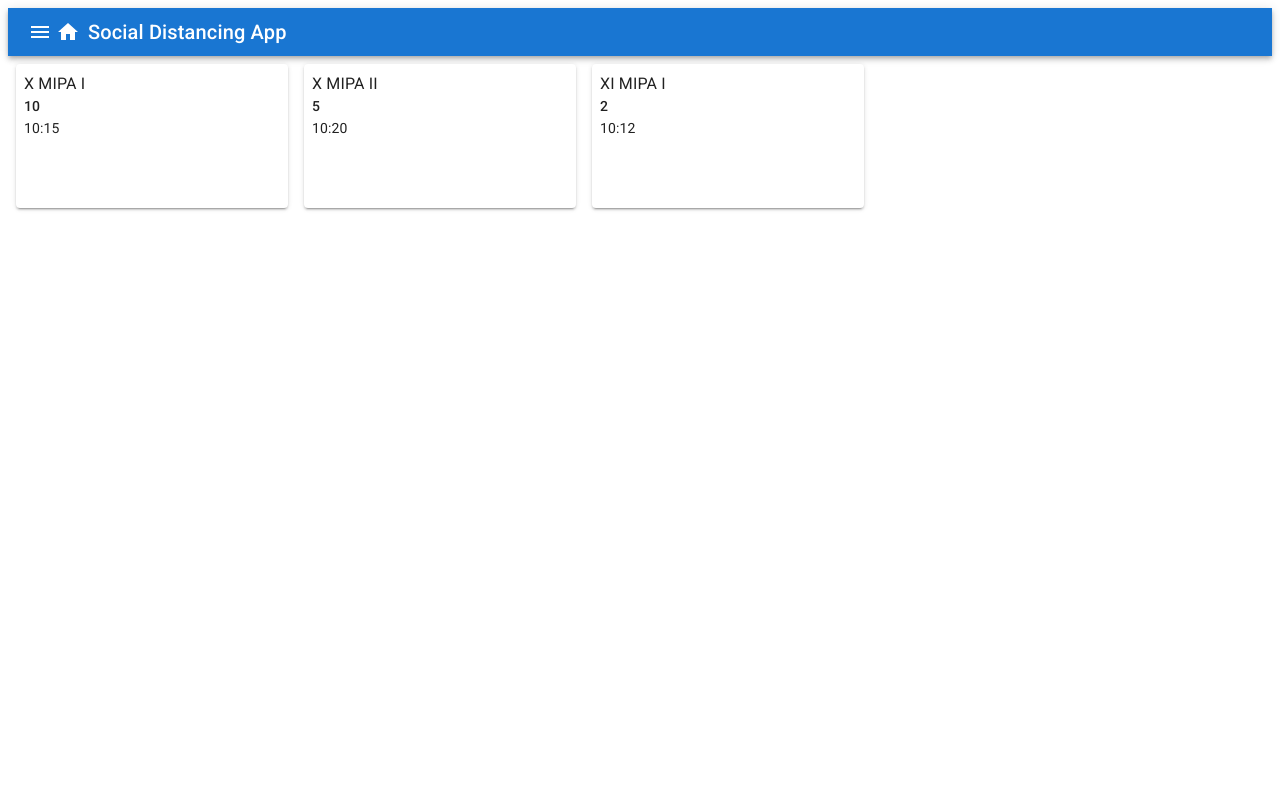
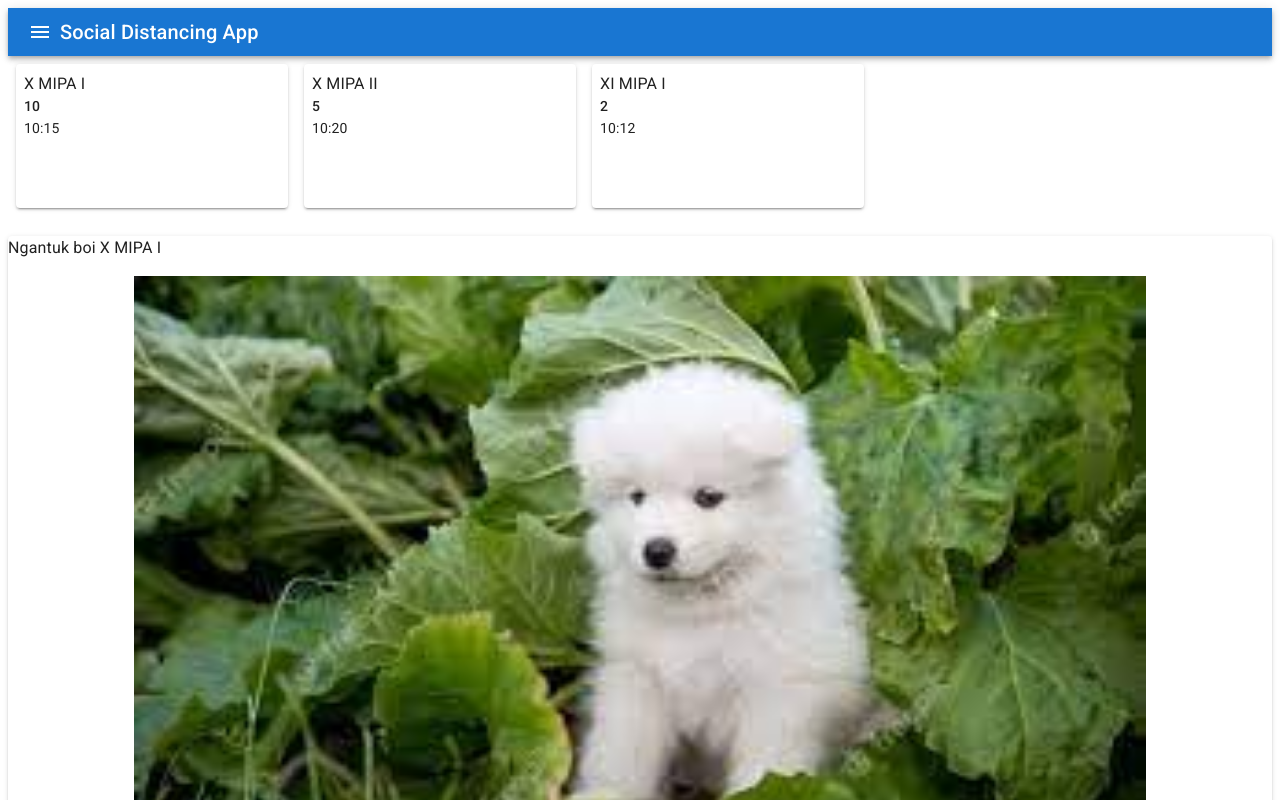
Before and after one commit to jonathanrichardl/SocialDistancingWatch-Frontend, a React (Create React App) app: page /components/Home in a window 1280 px wide. Shown: the top 800 px of the page. Built offline with nearby package versions, Linux system fonts and the light colour scheme.

Commit message:
a placeholder for image, to do: add button to switch between classes, bonus: cute dog

```diff
--- a/src/components/Home/Home.js
+++ b/src/components/Home/Home.js
@@ -1,15 +1,18 @@
-
 import React from 'react'
 import DataItem from "./DataItem.js"
+import Pict from "./Pict.js"
 import "./Home.css"
 function Home({data}){
     const papers=data.map(item=>(
         <DataItem kelas={item.kelas} violation={item.violation} timestamp={item.timestamp}/>
     ));
     return(
-        <div className={"topbar"}>
-            {papers}
-        </div>
+        <React.Fragment>
+            <div className={"topbar"}>
+                {papers}
+            </div>
+            <Pict data={data}/>
+        </React.Fragment>
     );
 }
 
--- /dev/null
+++ b/src/components/Home/Pict.css
@@ -0,0 +1,12 @@
+.frame{
+    display: block;
+}
+.picture{
+    width:80%;
+    height:60%;
+    align-items: center;
+    padding: 16px;
+    margin-left:auto;
+    margin-right:auto;
+    display:block;
+}
--- /dev/null
+++ b/src/components/Home/Pict.js
@@ -0,0 +1,17 @@
+import {Paper, Typography} from '@mui/material';
+import React from 'react';
+import "./Pict.css"
+
+function Pict({data}){
+
+    return(
+        <Paper elevation={2} className={'frame'}>
+            <Typography variant="body1" component="div">
+                Ngantuk boi {data[0].kelas}
+            </Typography>
+            <img src={"/samoyed.jpg"} alt={'cute dog'} className={'picture'}/>
+        </Paper>
+    );
+}
+
+export default Pict;
--- a/src/components/navbar/NavigationBar.js
+++ b/src/components/navbar/NavigationBar.js
@@ -1,7 +1,6 @@
 import {AppBar, Toolbar, IconButton, ButtonBase} from '@mui/material';
 import {Link} from 'react-router-dom';
 import MenuIcon from '@mui/icons-material/Menu';
-import HomeIcon from '@mui/icons-material/Home';
 import Typography from '@mui/material/Typography';
 //buatganti
 function Navbar({openMenu}){
@@ -11,9 +10,6 @@
             <Toolbar variant="dense">
                 <IconButton  edge="start" color="inherit" aria-label="menu" onClick={()=>openMenu(true)}>
                     <MenuIcon/>
-                </IconButton>
-                <IconButton component={Link} to="/components/Home"  edge="start" color="inherit" aria-label="Home">
-                    <HomeIcon/>
                 </IconButton>
                 <ButtonBase variant="text" component={Link} to="/components/Home">
                     <Typography variant="h6" component="div">
```
Also changed, not shown: public/samoyed.jpg (added).
